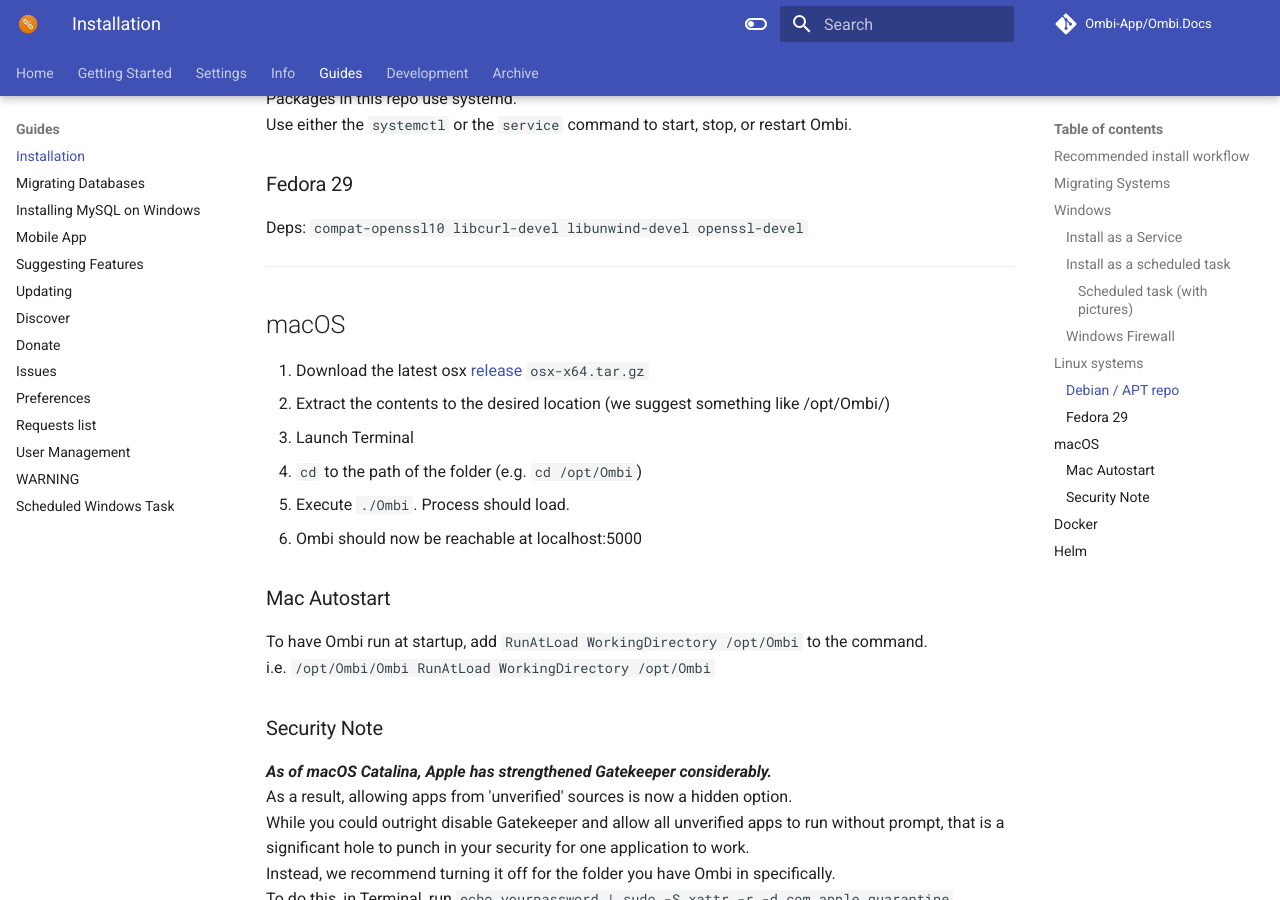
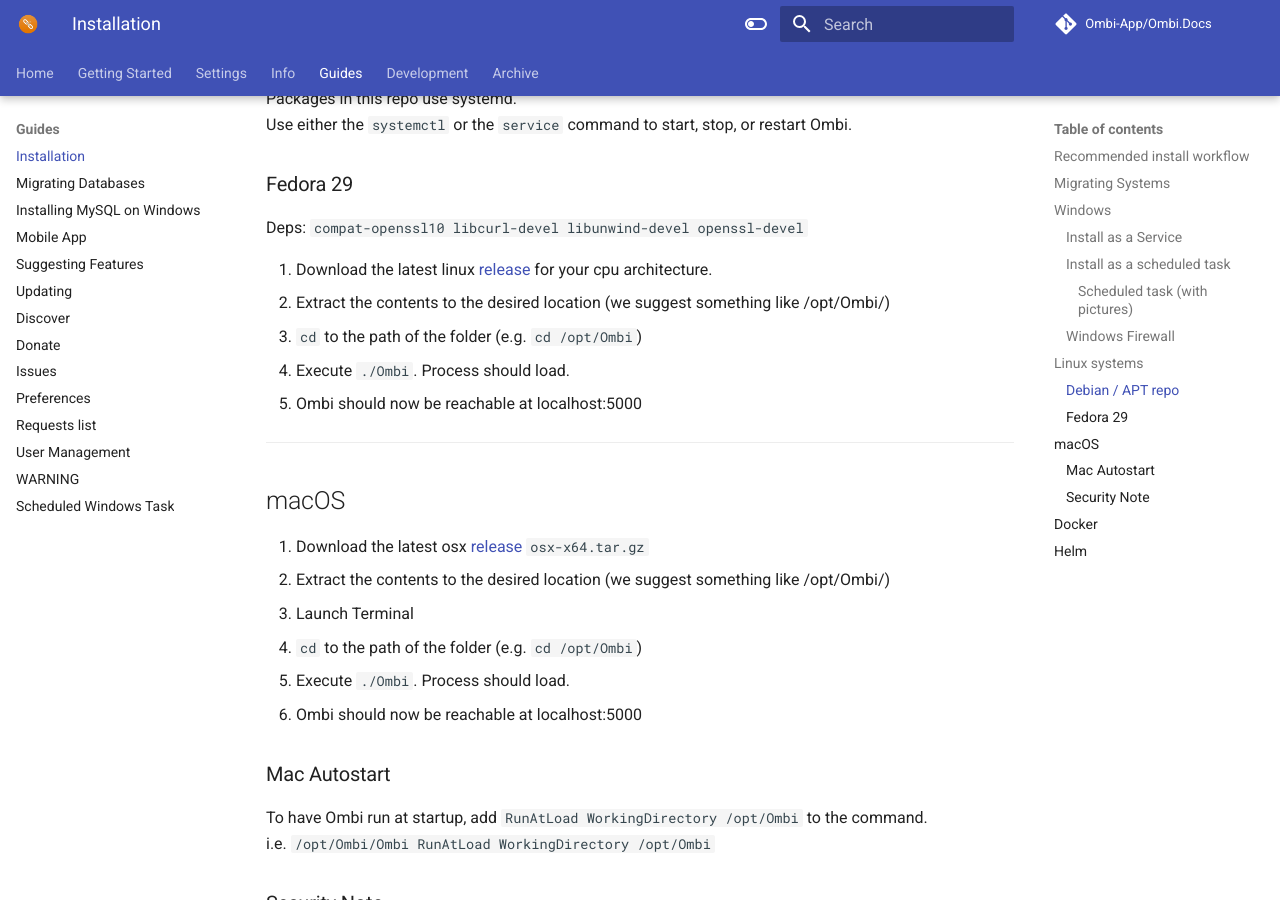
Before and after one commit to Ombi-app/Ombi.Docs, an MkDocs documentation site: the page built from docs/guides/installation.md, in a window 1280 px wide and 900 px high, scrolled down 4409 px. Built offline with MkDocs 1.6.1 and Material for MkDocs 9.7.7, drawn with Linux system fonts in a browser that asks for light colours; comment, search, counter and statistics services are not loaded.

Commit message:
Add fedora install instructions

```diff
--- a/docs/guides/installation.md
+++ b/docs/guides/installation.md
@@ -201,6 +201,12 @@
 
 Deps: `compat-openssl10 libcurl-devel libunwind-devel openssl-devel`
 
+1. Download the latest linux [release](https://github.com/Ombi-app/Ombi/releases) for your cpu architecture.
+2. Extract the contents to the desired location (we suggest something like /opt/Ombi/)
+3. `cd` to the path of the folder (e.g. `cd /opt/Ombi`)
+4. Execute `./Ombi`. Process should load.
+5. Ombi should now be reachable at localhost:5000
+
 ***
 
 ## macOS
```
